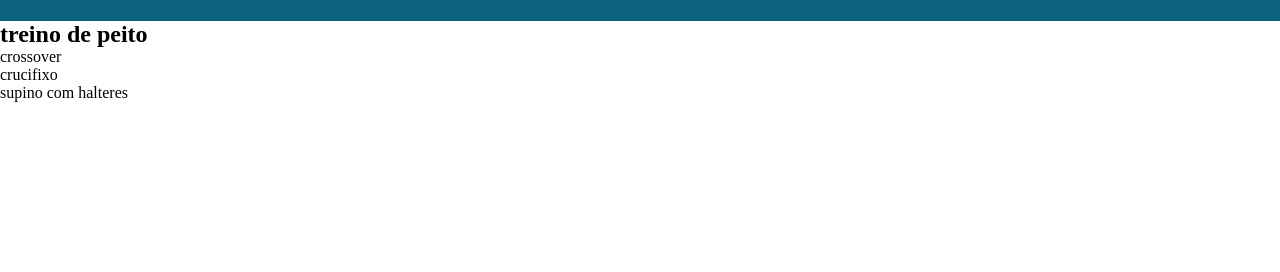
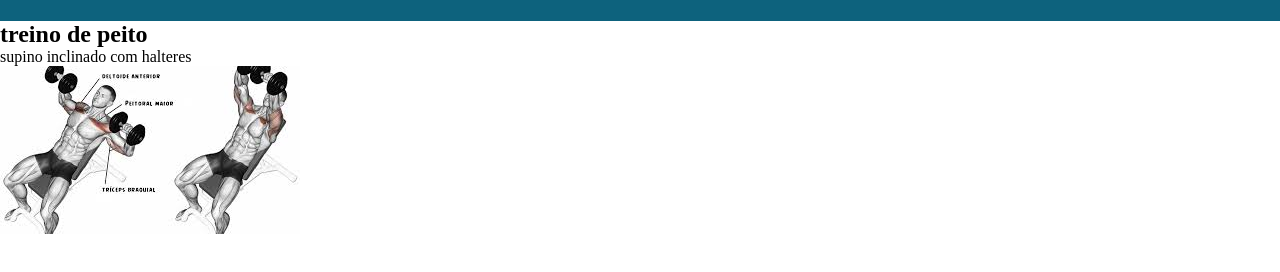
Before and after one commit to luisscoelho/luis, a plain HTML site: page index.html in a window 1280 px wide. Shown: the part 156-428 px from the top of the page. Drawn offline with Linux system fonts and the light colour scheme.

Commit message:
Add files via upload

```diff
--- a/index.html
+++ b/index.html
@@ -17,9 +17,9 @@
     </header>
     <section class="exercícios">
         <h2 class="exercícios-título">treino de peito</h2>
-        <p class="exercícios-texto-um">crossover</p>
-        <p class="exercícios-texto-dois">crucifixo</p>
-        <p class="exercícios-texto-três">supino com halteres</p>
+        <p class="exercícios-texto-um"> supino inclinado com halteres</p>
+        <img src="supino.jpeg" alt="supino inclinado com halteres.">
+
     </section>
 </body>
 </html>
--- a/style.css
+++ b/style.css
@@ -21,3 +21,6 @@
     margin: 0 16px;
     font-size: 24px;
 }
+.exercícios{
+    background-image: linear-gradient(#0d627d);
+}
```
Also changed, not shown: supino.jpeg (added).
